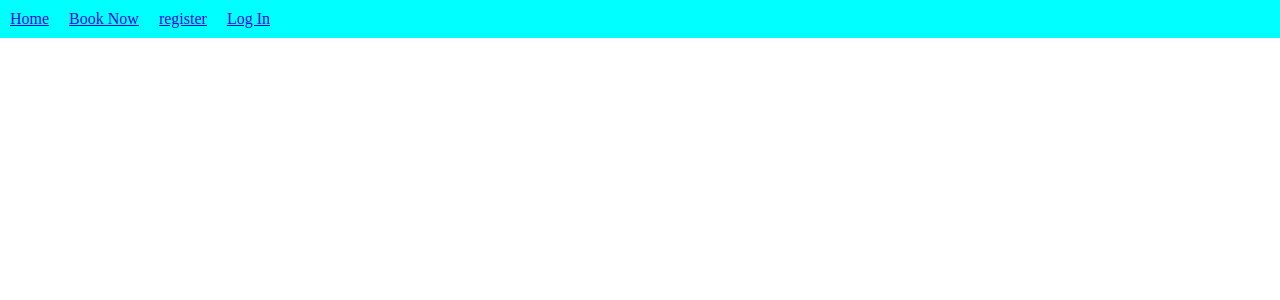
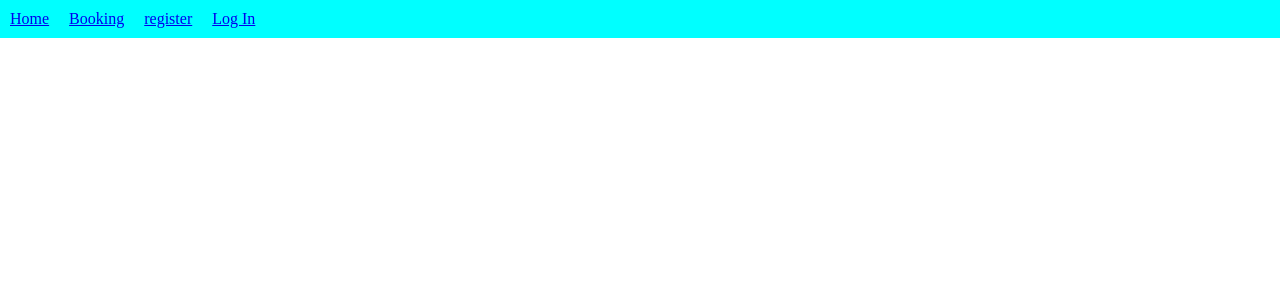
Before and after one commit to Ham33d-754/Birch-Motors-Rental-front-end, a React (Vite) app: page /cars in a window 1280 px wide. Shown: the top 300 px of the page. Built offline with nearby package versions, Linux system fonts and the light colour scheme.

Commit message:
changed name

```diff
--- a/src/Components/Header.jsx
+++ b/src/Components/Header.jsx
@@ -37,7 +37,7 @@ const Header = ({ clearToken, user }) => {
     <>
       <nav>
         <NavLink to="/">Home</NavLink>
-        <NavLink to="/booking">Book Now</NavLink>
+        <NavLink to="/booking">Booking</NavLink>
         {navRole}
       </nav>
     </>
--- a/src/Pages/Booking.jsx
+++ b/src/Pages/Booking.jsx
@@ -17,9 +17,7 @@ const Booking = ({ user }) => {
     setSelectedCar(car)
   }
 
-  const handleCancel = () => {
-    setSelectedCar(null)
-  }
+
 
   return (
     <div>
```
